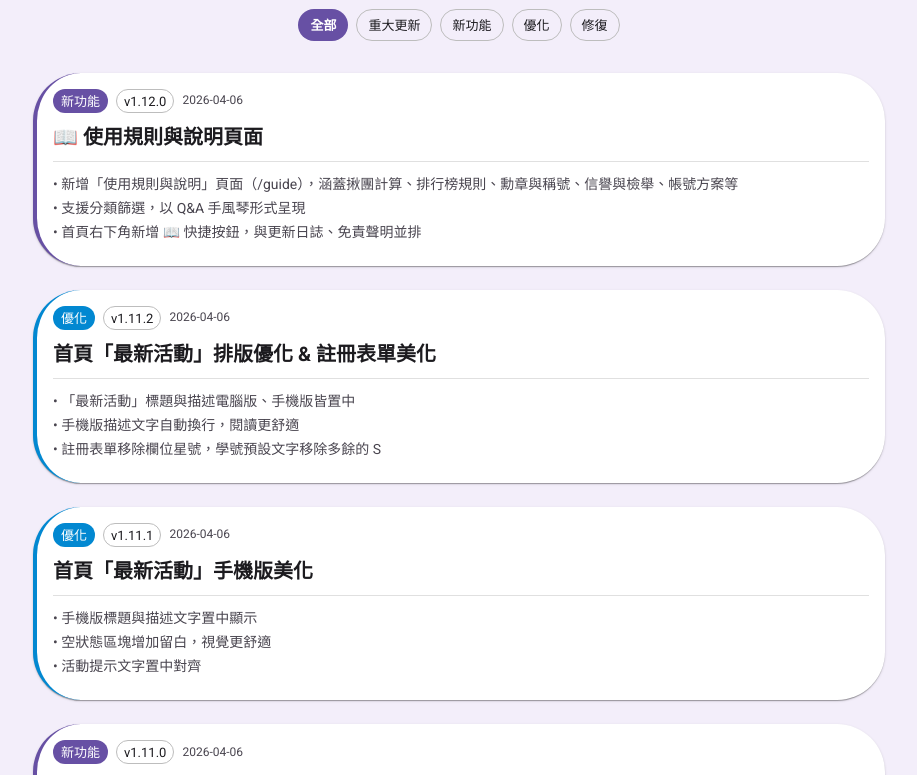
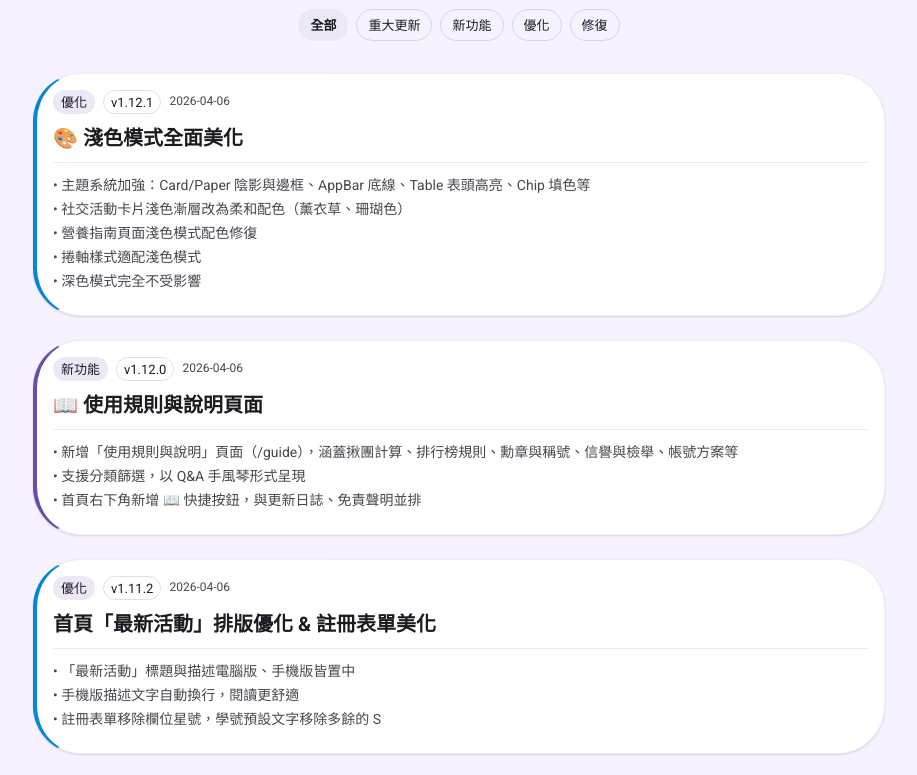
Before and after one commit to DONGHANK-001/lumo-ncnu, a Next.js app in the folder frontend/: page /updates in a window 1280 px wide. Shown: the part 340-1115 px from the top of the page, without its empty margins (181-1098 px from the left). Built offline with nearby package versions, Linux system fonts and the light colour scheme; no server answers.

Commit message:
style: 淺色模式全面美化 (主題/卡片/漸層/捲軸), 深色模式不受影響

```diff
--- a/frontend/src/app/nutrition/page.tsx
+++ b/frontend/src/app/nutrition/page.tsx
@@ -465,7 +465,7 @@ export default function NutritionPage() {
                     </Grid>
 
                     {/* General Tips */}
-                    <Paper sx={{ p: 3, mt: 3, borderRadius: 3, bgcolor: 'rgba(255,255,255,0.03)' }}>
+                    <Paper sx={{ p: 3, mt: 3, borderRadius: 3, bgcolor: 'action.hover' }}>
                         <Typography variant="h6" fontWeight="bold" mb={2}>📚 通用飲食原則</Typography>
                         <Stack spacing={1.5}>
                             {[
--- a/frontend/src/app/updates/page.tsx
+++ b/frontend/src/app/updates/page.tsx
@@ -27,6 +27,19 @@ interface UpdateEntry {
 }
 
 const UPDATES: UpdateEntry[] = [
+    {
+        version: 'v1.12.1',
+        date: '2026-04-06',
+        category: '優化',
+        title: '🎨 淺色模式全面美化',
+        details: [
+            '主題系統加強：Card/Paper 陰影與邊框、AppBar 底線、Table 表頭高亮、Chip 填色等',
+            '社交活動卡片淺色漸層改為柔和配色（薰衣草、珊瑚色）',
+            '營養指南頁面淺色模式配色修復',
+            '捲軸樣式適配淺色模式',
+            '深色模式完全不受影響',
+        ],
+    },
     {
         version: 'v1.12.0',
         date: '2026-04-06',
--- a/frontend/src/styles/globals.css
+++ b/frontend/src/styles/globals.css
@@ -2,21 +2,54 @@
 
 /* 主題會由 MUI CssBaseline 自動設定 */
 
-/* 滾動條客製化 - 配合深色主題 */
+/* 滾動條客製化 - 深色主題 */
+@media (prefers-color-scheme: dark) {
+  ::-webkit-scrollbar {
+    width: 8px;
+    height: 8px;
+  }
+  ::-webkit-scrollbar-track {
+    background: rgba(255, 255, 255, 0.05);
+  }
+  ::-webkit-scrollbar-thumb {
+    background: rgba(255, 255, 255, 0.2);
+    border-radius: 4px;
+  }
+  ::-webkit-scrollbar-thumb:hover {
+    background: rgba(255, 255, 255, 0.3);
+  }
+}
+
+/* 滾動條客製化 - 淺色主題 */
+@media (prefers-color-scheme: light) {
+  ::-webkit-scrollbar {
+    width: 8px;
+    height: 8px;
+  }
+  ::-webkit-scrollbar-track {
+    background: rgba(0, 0, 0, 0.04);
+  }
+  ::-webkit-scrollbar-thumb {
+    background: rgba(0, 0, 0, 0.15);
+    border-radius: 4px;
+  }
+  ::-webkit-scrollbar-thumb:hover {
+    background: rgba(0, 0, 0, 0.25);
+  }
+}
+
+/* 手動切換時的 fallback */
 ::-webkit-scrollbar {
   width: 8px;
   height: 8px;
 }
-
 ::-webkit-scrollbar-track {
   background: rgba(255, 255, 255, 0.05);
 }
-
 ::-webkit-scrollbar-thumb {
   background: rgba(255, 255, 255, 0.2);
   border-radius: 4px;
 }
-
 ::-webkit-scrollbar-thumb:hover {
   background: rgba(255, 255, 255, 0.3);
 }
--- a/frontend/src/theme/theme.ts
+++ b/frontend/src/theme/theme.ts
@@ -113,7 +113,7 @@ const lightPalette = {
         contrastText: '#FFFFFF',
     },
     background: {
-        default: '#F3EEFA',
+        default: '#F6F2FF',
         paper: '#FFFFFF',
     },
     text: {
@@ -124,6 +124,7 @@ const lightPalette = {
         main: '#B3261E',
         contrastText: '#FFFFFF',
     },
+    divider: 'rgba(0, 0, 0, 0.08)',
 };
 
 /**
@@ -131,6 +132,7 @@ const lightPalette = {
  */
 export function createAppTheme(mode: PaletteMode): Theme {
     const palette = mode === 'dark' ? darkPalette : lightPalette;
+    const isLight = mode === 'light';
 
     return createTheme({
         ...baseThemeOptions,
@@ -141,8 +143,22 @@ export function createAppTheme(mode: PaletteMode): Theme {
                 styleOverrides: {
                     root: {
                         borderRadius: 24,
-                        backgroundColor: mode === 'dark' ? '#2B2640' : '#FFFFFF',
+                        backgroundColor: isLight ? '#FFFFFF' : '#2B2640',
                         backgroundImage: 'none',
+                        ...(isLight && {
+                            boxShadow: '0 1px 3px rgba(0,0,0,0.08), 0 1px 2px rgba(0,0,0,0.06)',
+                            border: '1px solid rgba(0,0,0,0.06)',
+                        }),
+                    },
+                },
+            },
+            MuiPaper: {
+                styleOverrides: {
+                    root: {
+                        backgroundImage: 'none',
+                        ...(isLight && {
+                            boxShadow: '0 1px 3px rgba(0,0,0,0.06), 0 1px 2px rgba(0,0,0,0.04)',
+                        }),
                     },
                 },
             },
@@ -150,8 +166,76 @@ export function createAppTheme(mode: PaletteMode): Theme {
                 styleOverrides: {
                     root: {
                         backgroundImage: 'none',
-                        backgroundColor: mode === 'dark' ? '#1E1A2E' : '#F3EEFA',
+                        backgroundColor: isLight ? '#F6F2FF' : '#1E1A2E',
                         boxShadow: 'none',
+                        ...(isLight && {
+                            borderBottom: '1px solid rgba(0,0,0,0.06)',
+                        }),
+                    },
+                },
+            },
+            MuiTableHead: {
+                styleOverrides: {
+                    root: {
+                        ...(isLight && {
+                            '& .MuiTableCell-head': {
+                                backgroundColor: '#EDE8F5',
+                                fontWeight: 600,
+                                color: '#1C1B1F',
+                            },
+                        }),
+                    },
+                },
+            },
+            MuiTableCell: {
+                styleOverrides: {
+                    root: {
+                        ...(isLight && {
+                            borderBottomColor: 'rgba(0,0,0,0.06)',
+                        }),
+                    },
+                },
+            },
+            MuiChip: {
+                styleOverrides: {
+                    root: {
+                        ...(isLight && {
+                            borderColor: 'rgba(0,0,0,0.12)',
+                        }),
+                    },
+                    filled: {
+                        ...(isLight && {
+                            backgroundColor: '#EDE8F5',
+                            color: '#1C1B1F',
+                        }),
+                    },
+                },
+            },
+            MuiAccordion: {
+                styleOverrides: {
+                    root: {
+                        ...(isLight && {
+                            border: '1px solid rgba(0,0,0,0.06)',
+                            '&:before': { display: 'none' },
+                        }),
+                    },
+                },
+            },
+            MuiFab: {
+                styleOverrides: {
+                    root: {
+                        ...(isLight && {
+                            boxShadow: '0 2px 8px rgba(0,0,0,0.15)',
+                        }),
+                    },
+                },
+            },
+            MuiDialog: {
+                styleOverrides: {
+                    paper: {
+                        ...(isLight && {
+                            boxShadow: '0 8px 32px rgba(0,0,0,0.12)',
+                        }),
                     },
                 },
             },
```
